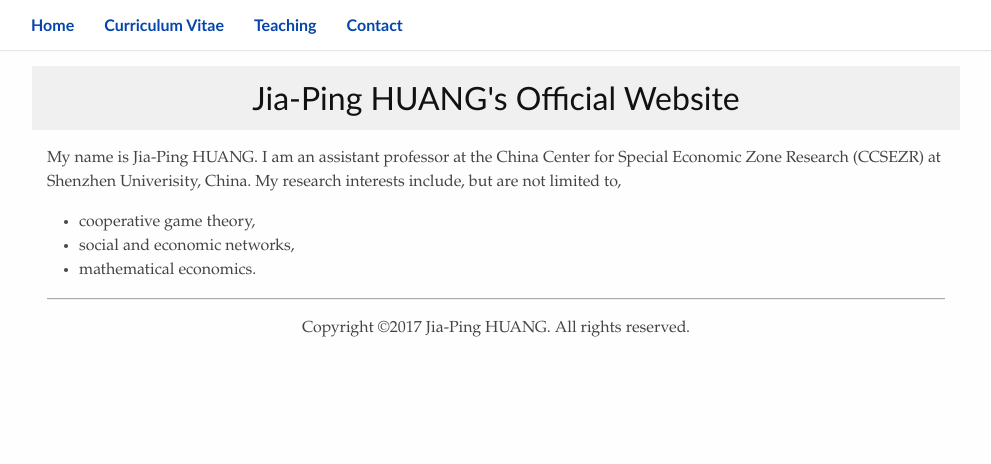
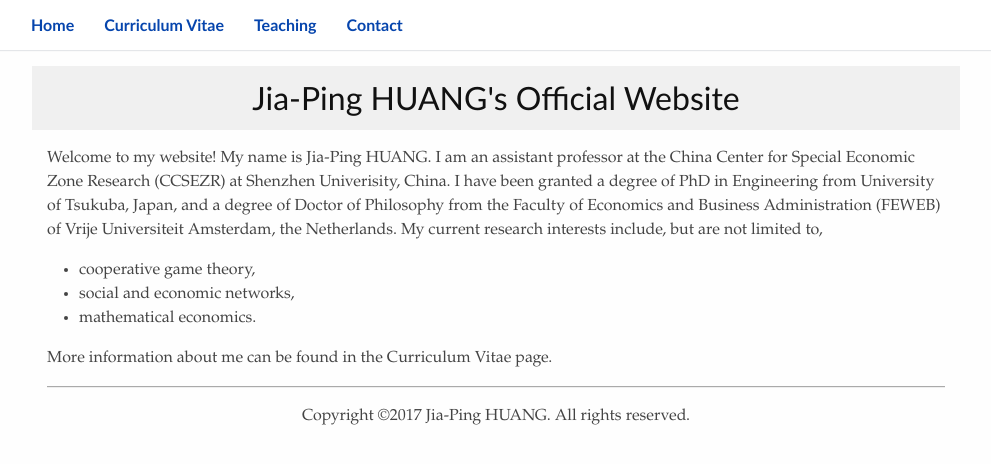
Before and after one commit to huangjp28/huangjp28.github.io, a Jekyll site: the page built from index.html, in a window 1280 px wide. Shown: the top 464 px of the page, without its empty margins (144-1135 px from the left). Built offline with Jekyll 4.4.1, drawn with Linux system fonts in a browser that asks for light colours; some web fonts are replaced.

Commit message:
Update index.html

```diff
--- a/index.html
+++ b/index.html
@@ -4,11 +4,12 @@
 
 <div class="">
   <p>
-    My name is Jia-Ping HUANG. I am an assistant professor at the China Center for Special Economic Zone Research (CCSEZR) at Shenzhen Univerisity, China. My research interests include, but are not limited to,
+    Welcome to my website! My name is Jia-Ping HUANG. I am an assistant professor at the China Center for Special Economic Zone Research (CCSEZR) at Shenzhen Univerisity, China. I have been granted a degree of PhD in Engineering from University of Tsukuba, Japan, and a degree of Doctor of Philosophy from the Faculty of Economics and Business Administration (FEWEB) of Vrije Universiteit Amsterdam, the Netherlands. My current research interests include, but are not limited to,
     <ul>
       <li>cooperative game theory,</li>
       <li>social and economic networks,</li>
-      <li>mathematical economics.</liL
+      <li>mathematical economics.</li>
     </ul>
+  More information about me can be found in the Curriculum Vitae page.
   </p>
 </div>
```
